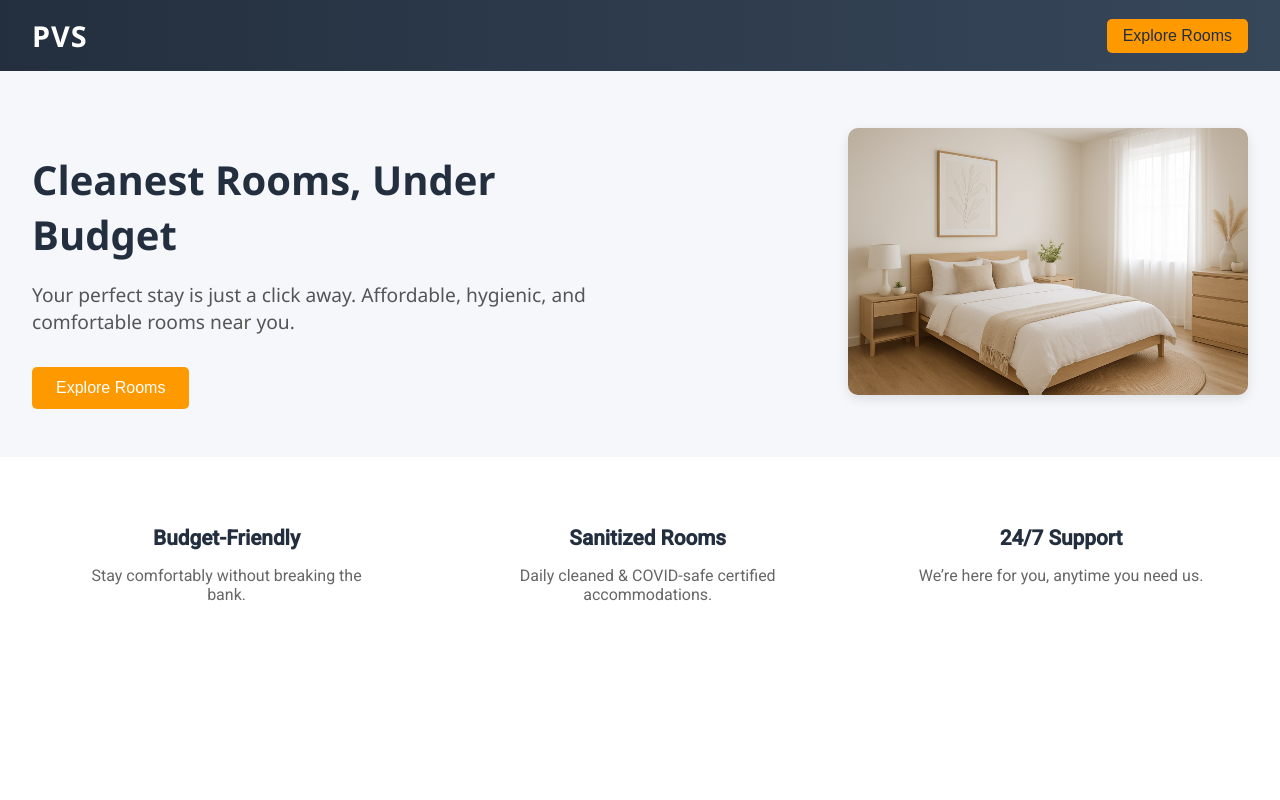
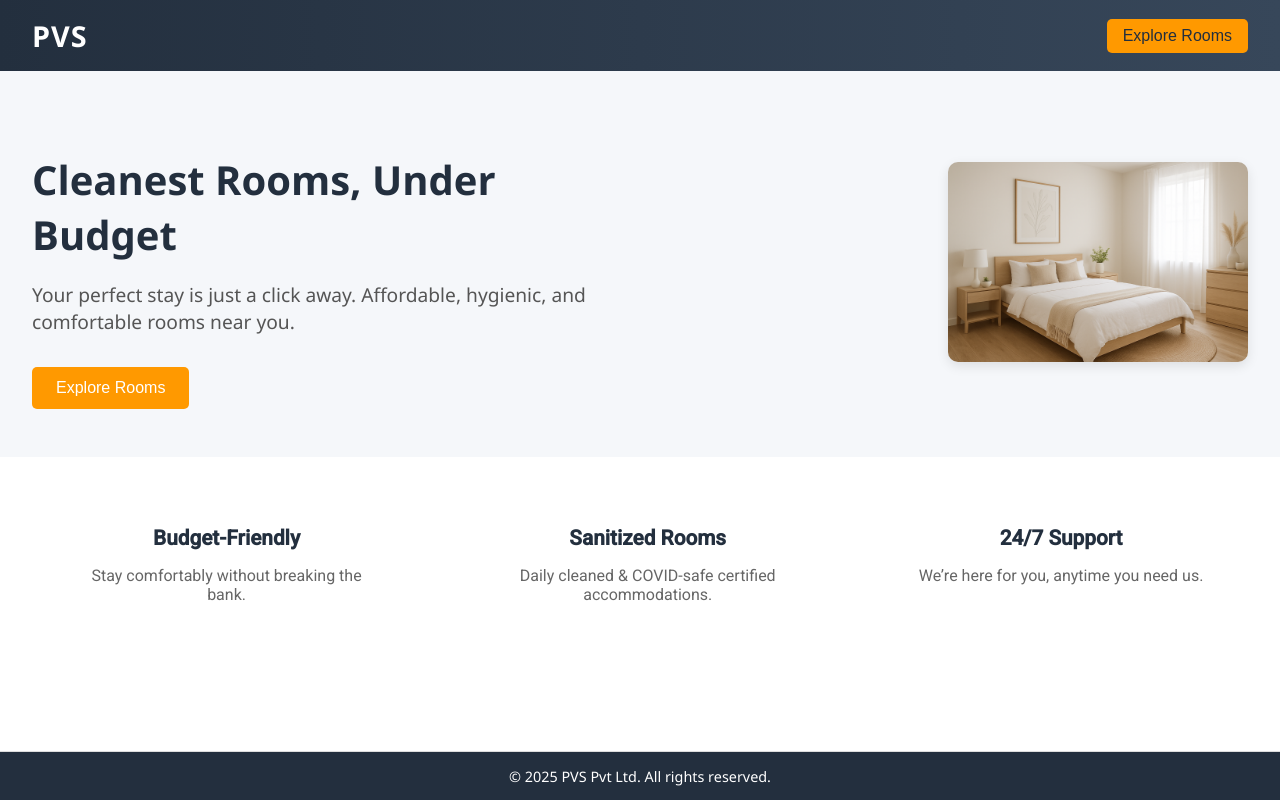
Before and after one commit to Karunakarankavi/pvsfrontend, an Angular app: page / in a window 1280 px wide. Built offline with nearby package versions, Linux system fonts and the light colour scheme; no server answers.

Commit message:
footer  added

```diff
--- a/src/app/dashboard/dashboard.component.css
+++ b/src/app/dashboard/dashboard.component.css
@@ -142,3 +142,16 @@
 .profile-dropdown i {
   font-size: 1rem;
 }
+
+.app-footer {
+  background-color: #232f3e;
+  text-align: center;
+
+  font-family: "Segoe UI", sans-serif;
+  font-size: 0.9rem;
+  color: white;
+  border-top: 1px solid #ddd;
+  position: fixed;
+  bottom: 0;
+  width: 100%;
+}
--- a/src/app/dashboard/dashboard.component.html
+++ b/src/app/dashboard/dashboard.component.html
@@ -36,3 +36,8 @@
 <app-user-details></app-user-details>
 
 }
+
+
+<footer class="app-footer">
+  <p>© 2025 PVS Pvt Ltd. All rights reserved.</p>
+</footer>
--- a/src/app/landing/landing.component.css
+++ b/src/app/landing/landing.component.css
@@ -40,7 +40,7 @@
 }
 
 .hero-image img {
-  max-width: 400px;
+  max-width: 300px;
   border-radius: 10px;
   box-shadow: 0 4px 12px rgba(0,0,0,0.1);
 }
@@ -68,3 +68,16 @@
 .feature p {
   color: #666;
 }
+
+.app-footer {
+  background-color: #232f3e;
+  text-align: center;
+
+  font-family: "Segoe UI", sans-serif;
+  font-size: 0.9rem;
+  color: white;
+  border-top: 1px solid #ddd;
+  position: fixed;
+  bottom: 0;
+  width: 100%;
+}
--- a/src/app/landing/landing.component.html
+++ b/src/app/landing/landing.component.html
@@ -1,5 +1,5 @@
 <app-header></app-header>
-
+<div style="height: 95% ; overflow: auto;">
 <section class="hero-section">
   <div class="hero-text">
     <h1>Cleanest Rooms, Under Budget</h1>
@@ -25,3 +25,7 @@
     <p>We’re here for you, anytime you need us.</p>
   </div>
 </section>
+</div>
+<footer class="app-footer">
+  <p>© 2025 PVS Pvt Ltd. All rights reserved.</p>
+</footer>
```
